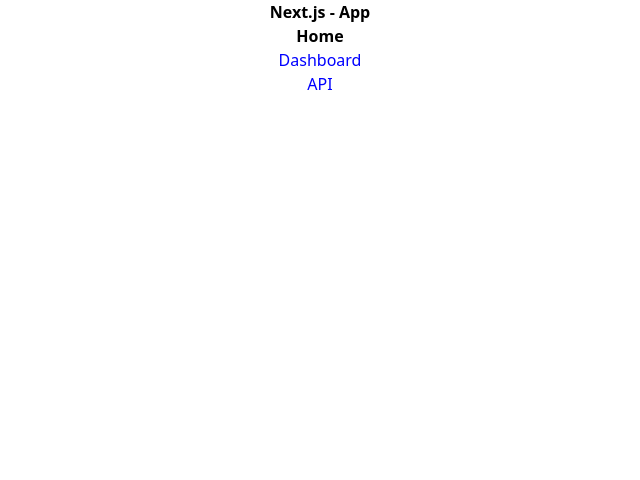
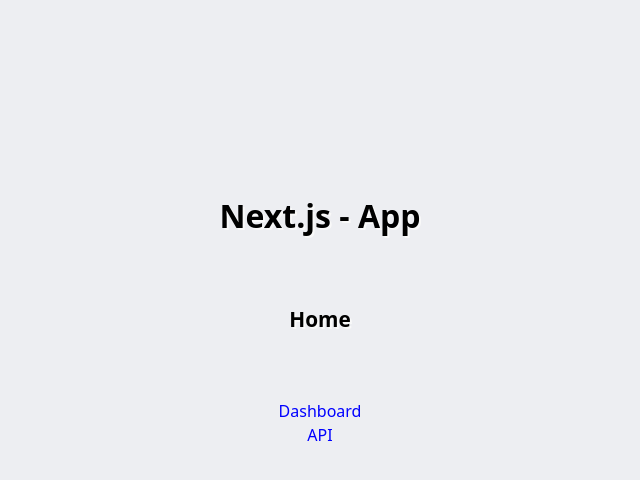
Before and after one commit to kayque-willy/next-js-app, a Next.js app: page / in a window 1280 px wide. Shown: the top 480 px of the page, without its empty margins (320-960 px from the left). Built offline with nearby package versions, Linux system fonts and the light colour scheme.

Commit message:
Css style adjustment

```diff
--- a/src/app/dashboard/layout.tsx
+++ b/src/app/dashboard/layout.tsx
@@ -11,7 +11,7 @@ export default function DashLayout({
 }) {
   return (
     <div>
-      <h1>Dashboard</h1>
+      <h2>Dashboard</h2>
       {children}
     </div>
   )
--- a/src/app/globals.css
+++ b/src/app/globals.css
@@ -4,6 +4,7 @@
 
 html {
   scroll-behavior: smooth;
+  background-color: #edeef2;
 }
 
 body {
@@ -14,6 +15,18 @@ body {
 h1,
 h2 {
   font-weight: bold;
+  text-shadow: 2px 2px #f9f9f9;
+}
+
+h1 {
+  margin-top: 15%;
+  font-size: 2em;
+}
+
+h2 {
+  margin-bottom: 5%;
+  margin-top: 5%;
+  font-size: 1.3em;
 }
 
 a {
--- a/src/app/page.tsx
+++ b/src/app/page.tsx
@@ -3,7 +3,7 @@ import Link from "next/link";
 export default function Home() {
   return (
     <div>
-      <h1>Home</h1>
+      <h2>Home</h2>
       <Link href="/dashboard">Dashboard</Link>
       <br></br>
       <Link href="/api/hello">API</Link>
```
